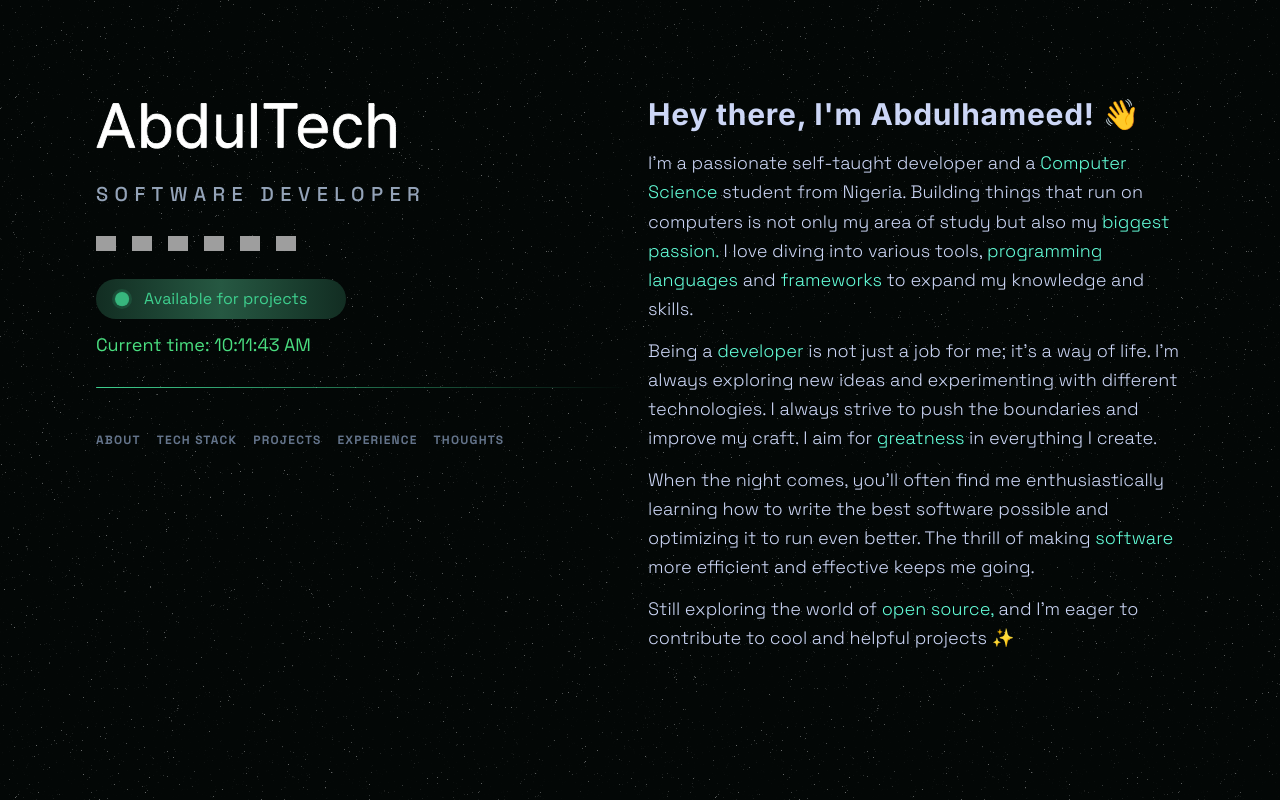
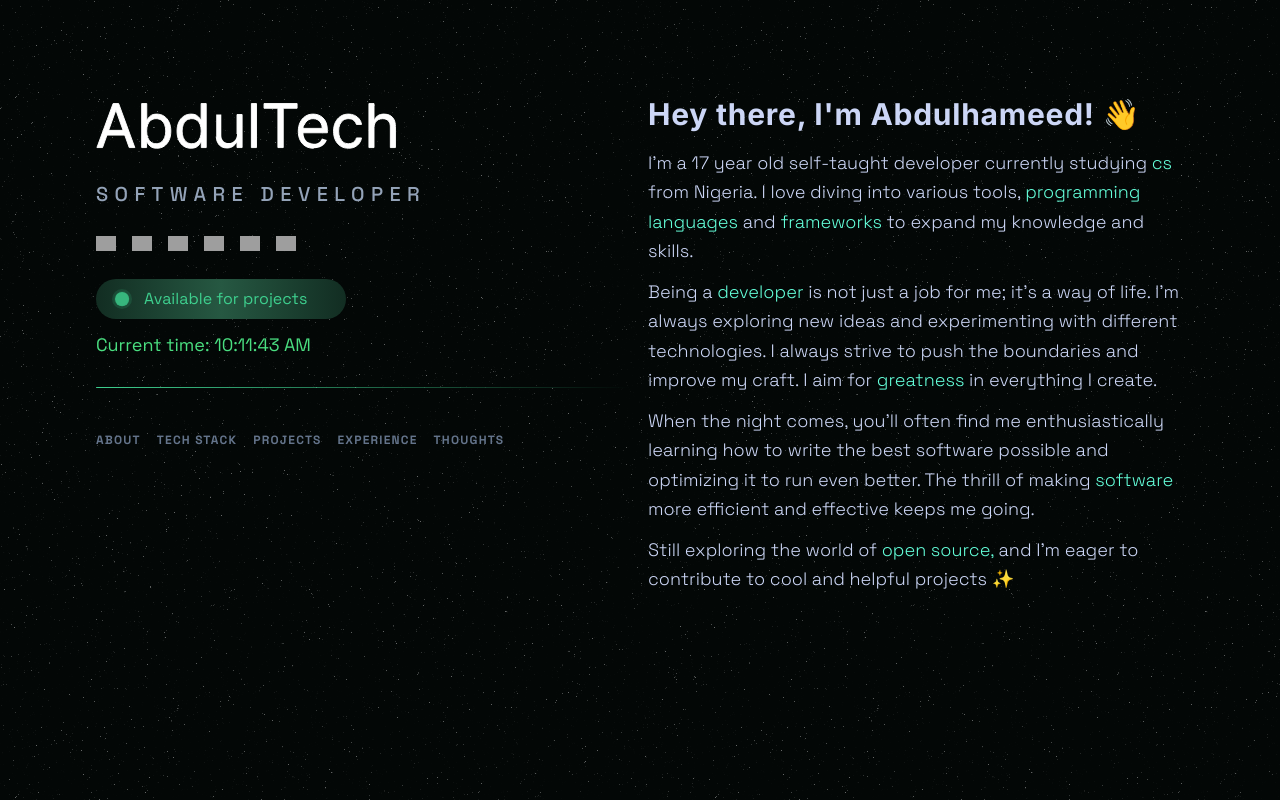
Before and after one commit to devabdultech/abdultech.me, a SvelteKit app: page / in a window 1280 px wide. Shown: the top 800 px of the page. Built offline with nearby package versions, Linux system fonts and the light colour scheme; no server answers; grey boxes are pictures that could not be loaded.

Commit message:
👦 added a function that calculates my age

```diff
--- a/src/components/sections/About.svelte
+++ b/src/components/sections/About.svelte
@@ -1,3 +1,20 @@
+<script lang="ts">
+	function calculateAge(dateOfBirth: string) {
+		const dob = new Date(dateOfBirth);
+		const currentDate = new Date();
+		let age = currentDate.getFullYear() - dob.getFullYear();
+		const month = currentDate.getMonth() - dob.getMonth();
+
+		if (month < 0 || (month === 0 && currentDate.getDate() < dob.getDate())) {
+			age--;
+		}
+
+		return age;
+	}
+
+	const myAge = calculateAge('2005-12-09');
+</script>
+
 <div
 	id="about"
 	class="font-space mb-16 scroll-mt-16 text-textPrimary lg:min-h-screen lg:scroll-mt-24"
@@ -10,36 +27,38 @@
 		class="slide-enter-content font-space flex flex-col gap-y-3 text-lg font-[300] leading-relaxed text-textPrimary"
 	>
 		<p>
-			I'm a passionate self-taught developer and a
+			I'm a {myAge} year old self-taught developer currently studying
 			<a
 				href="https://en.wikipedia.org/wiki/Computer_science"
 				target="_blank"
 				class="cursor-laptop text-textAccent transition duration-200 hover:underline"
 			>
-				Computer Science
+				cs
 			</a>
-			student from Nigeria. Building things that run on computers is not only my area of study but also
-			my
-			<span class="text-textAccent">biggest passion.</span>
+		from Nigeria.
 			I love diving into various tools,
 			<a
 				href="https://en.wikipedia.org/wiki/Programming_language"
 				target="_blank"
-				class="text-textAccent">programming languages</a
+				class="text-textAccent"
+				>programming languages</a
 			>
 			and
 			<a
 				href="https://en.wikipedia.org/wiki/Application_framework"
 				target="_blank"
-				class="text-textAccent">frameworks</a
+				class="text-textAccent"
+				>frameworks</a
 			> to expand my knowledge and skills.
 		</p>
 
 		<p>
-			Being a <a
+			Being a
+			<a
 				href="https://en.wikipedia.org/wiki/Software_engineer"
 				target="_blank"
-				class="text-textAccent">developer</a
+				class="text-textAccent"
+				>developer</a
 			>
 			is not just a job for me; it's a way of life. I'm always exploring new ideas and experimenting
 			with different technologies. I always strive to push the boundaries and improve my craft. I aim
@@ -48,18 +67,23 @@
 
 		<p>
 			When the night comes, you'll often find me enthusiastically learning how to write the best
-			software possible and optimizing it to run even better. The thrill of making <a
+			software possible and optimizing it to run even better. The thrill of making
+			<a
 				href="https://en.wikipedia.org/wiki/Computer_software"
 				target="_blank"
-				class="text-textAccent">software</a
-			> more efficient and effective keeps me going.
+				class="text-textAccent"
+				>software</a
+			>
+			more efficient and effective keeps me going.
 		</p>
 
 		<p>
-			Still exploring the world of <a
+			Still exploring the world of
+			<a
 				href="https://en.wikipedia.org/wiki/Open_source"
 				target="_blank"
-				class="text-textAccent">open source,</a
+				class="text-textAccent"
+				>open source,</a
 			> and I'm eager to contribute to cool and helpful projects ✨
 		</p>
 	</div>
```
